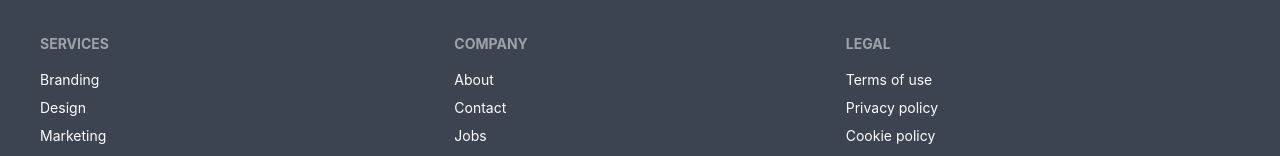
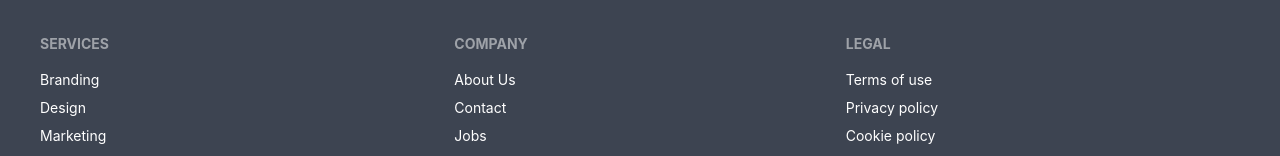
Before and after one commit to polyakhtar/book-shop-client, a React (Create React App) app: page / in a window 1280 px wide. Shown: the part 998-1154 px from the top of the page. Built offline with nearby package versions, Linux system fonts and the light colour scheme; no server answers.

Commit message:
basic set up

```diff
--- a/src/components/SharedPages/Footer/Footer.js
+++ b/src/components/SharedPages/Footer/Footer.js
@@ -13,7 +13,7 @@ const Footer = () => {
   </div>
   <div>
     <span className="footer-title">Company</span>
-    <Link className="link link-hover">About</Link>
+    <Link className="link link-hover">About Us</Link>
     <Link className="link link-hover">Contact</Link>
     <Link className="link link-hover">Jobs</Link>
     <Link className="link link-hover">Press kit</Link>
```
